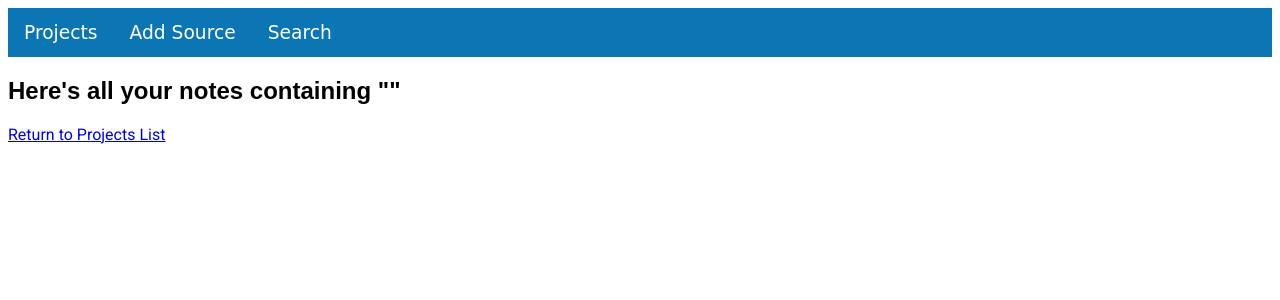
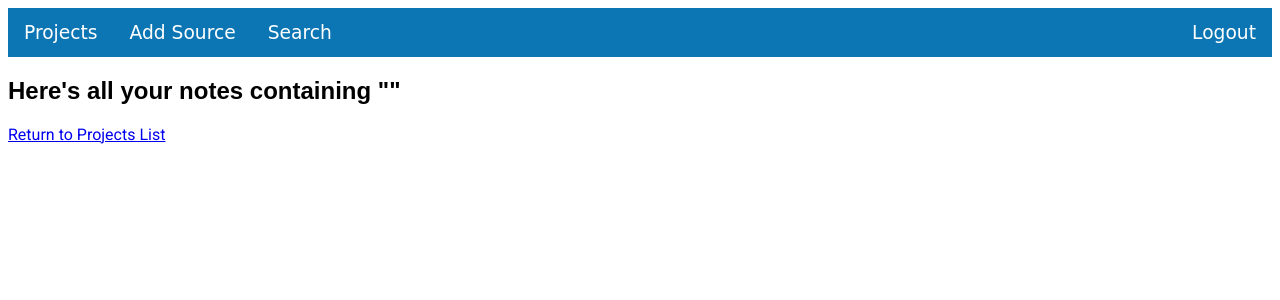
Before and after one commit to ked66/ResearchNotes, a Python web app: template templates/search_results.html in a window 1280 px wide. Shown: the top 300 px of the page. Run offline with Jinja, Linux system fonts and the light colour scheme; the template is opened without the code that fills it, so the values that code supplies are empty; some web fonts are replaced.

Commit message:
Added logout to navbar

```diff
--- a/static/stylesheet.css
+++ b/static/stylesheet.css
@@ -16,6 +16,10 @@
 
 .topnav li {
    float: left;
+}
+
+.topnav li.right {
+   float: right;
 }
 
 .topnav li a, .dropbtn {
--- a/templates/_base.html
+++ b/templates/_base.html
@@ -31,6 +31,7 @@
                     </div>
              </li>
             <li><a href = "/advanced_search">Search</a><li>
+            <li class="right"><a href = "/logout">Logout</a></li>
         </ul>
     </div>
     {% with messages = get_flashed_messages() %}
```
